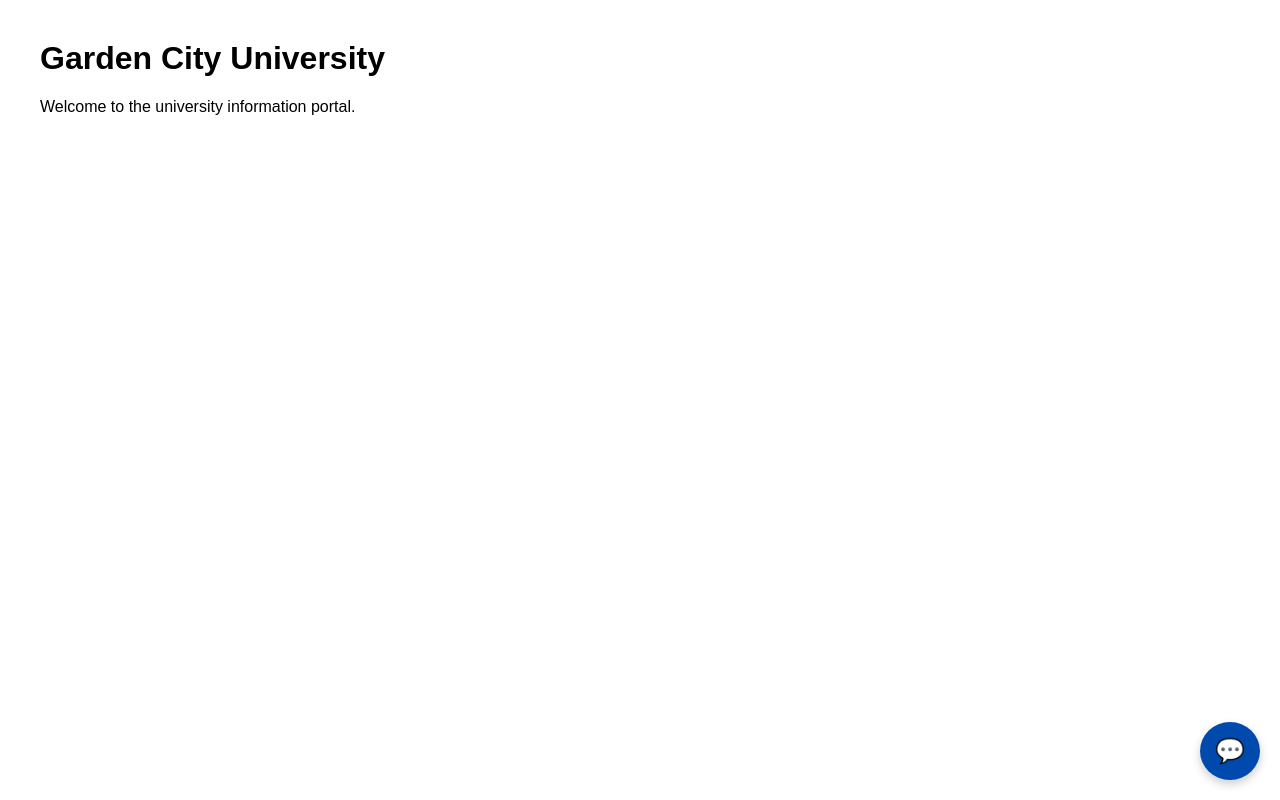
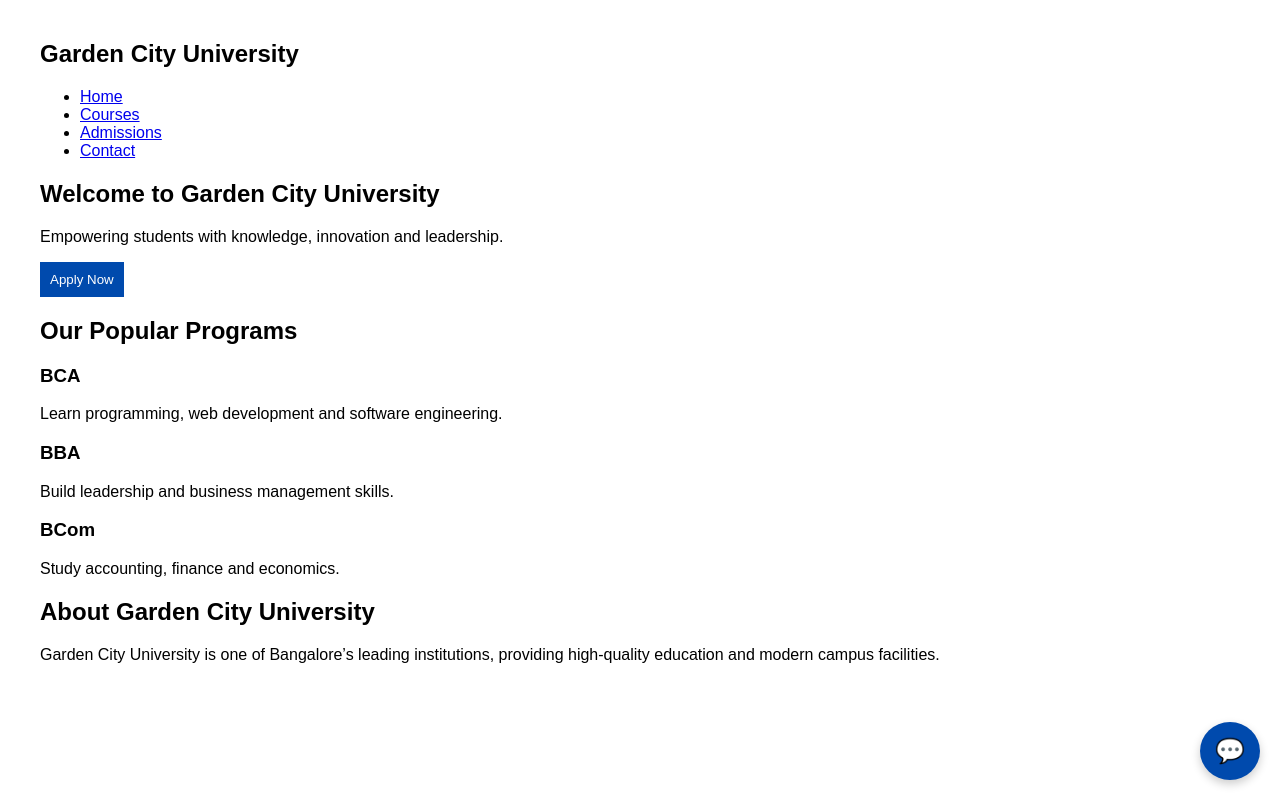
Before and after one commit to Harshita122006/portfolio, a plain HTML site: page index.html in a window 1280 px wide. Drawn offline with Linux system fonts and the light colour scheme.

Commit message:
Update index.html

```diff
--- a/index.html
+++ b/index.html
@@ -7,15 +7,79 @@
 
 <body>
 
-<h1>Garden City University</h1>
-<p>Welcome to the university information portal.</p>
+<!-- Navbar -->
+
+<nav>
+<h2>Garden City University</h2>
+
+<ul>
+<li><a href="#">Home</a></li>
+<li><a href="#">Courses</a></li>
+<li><a href="#">Admissions</a></li>
+<li><a href="#">Contact</a></li>
+</ul>
+</nav>
+
+<!-- Hero Section -->
+
+<section class="hero">
+
+<h1>Welcome to Garden City University</h1>
+
+<p>Empowering students with knowledge, innovation and leadership.</p>
+
+<button>Apply Now</button>
+
+</section>
+
+<!-- Courses -->
+
+<section class="courses">
+
+<h2>Our Popular Programs</h2>
+
+<div class="course-container">
+
+<div class="card">
+<h3>BCA</h3>
+<p>Learn programming, web development and software engineering.</p>
+</div>
+
+<div class="card">
+<h3>BBA</h3>
+<p>Build leadership and business management skills.</p>
+</div>
+
+<div class="card">
+<h3>BCom</h3>
+<p>Study accounting, finance and economics.</p>
+</div>
+
+</div>
+
+</section>
+
+<!-- About -->
+
+<section class="about">
+
+<h2>About Garden City University</h2>
+
+<p>
+Garden City University is one of Bangalore’s leading institutions,
+providing high-quality education and modern campus facilities.
+</p>
+
+</section>
 
 <!-- Chatbot Button -->
+
 <div id="chatbot-icon" onclick="toggleChat()">
 💬
 </div>
 
-<!-- Chatbot Window -->
+<!-- Chatbot -->
+
 <div id="chatbot">
 
 <div class="chat-header">
@@ -25,7 +89,7 @@ University Assistant
 
 <div id="chatbox" class="chat-box">
 <div class="bot">
-Hello! I can help you with admission, courses, fees, hostel and location.
+Hello! Ask me about admission, courses, fees or hostel.
 </div>
 </div>
 
```
